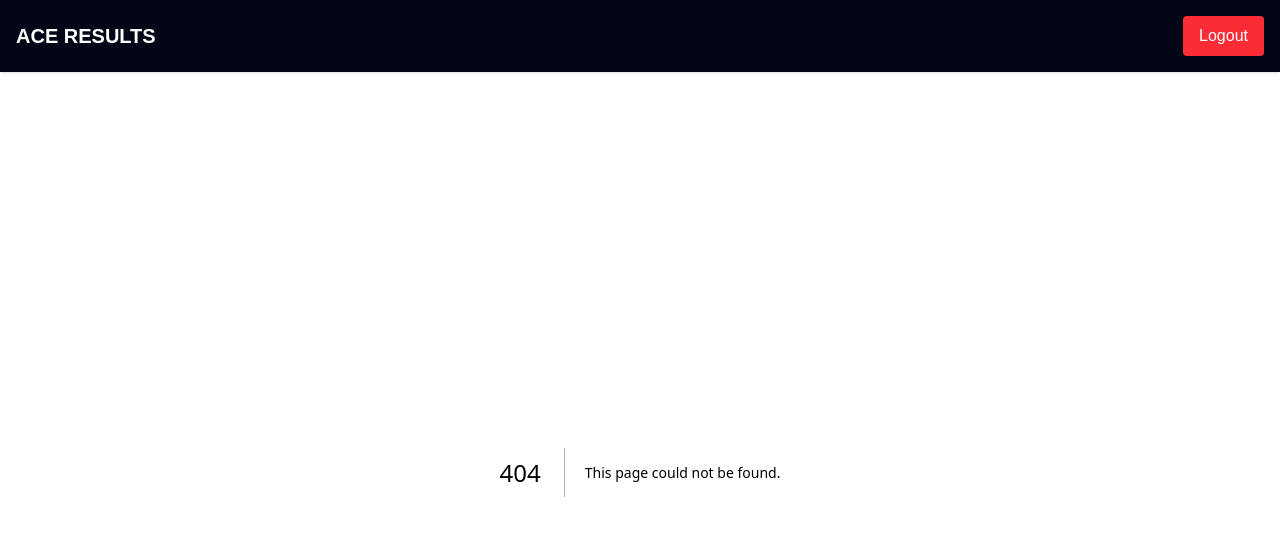
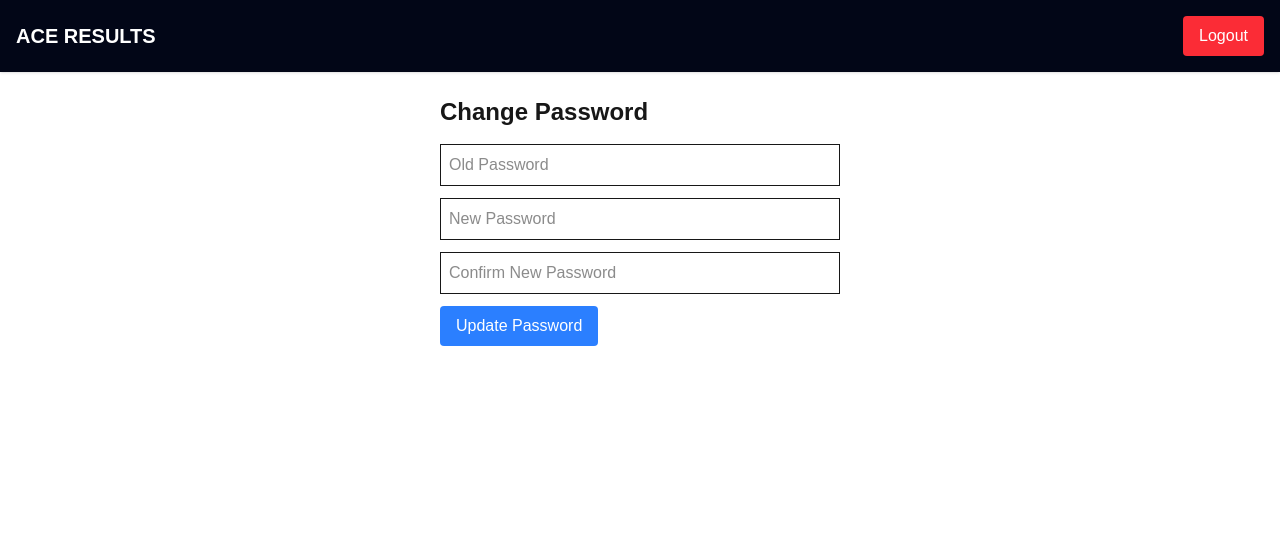
Before and after one commit to YASHWANTHGUNA/aceresults, a Next.js app in the folder aceresults/: page /change-password in a window 1280 px wide. Before the commit this address had no page. Shown: the top 536 px of the page. Built offline with nearby package versions, Linux system fonts and the light colour scheme.

Commit message:
Updated version

```diff
--- /dev/null
+++ b/aceresults/src/app/api/change-password/route.js
@@ -0,0 +1,38 @@
+import { connectDB } from "@/lib/db";
+import Student from "@/models/Student";
+import bcrypt from "bcryptjs";
+
+export async function POST(req) {
+  await connectDB();
+
+  const body = await req.json();
+
+  const { rollNumber, oldPassword, newPassword } = body;
+
+  const student = await Student.findOne({ rollNumber });
+
+  if (!student) {
+    return Response.json({ message: "Student not found" });
+  }
+
+  // Compare old password with stored hash
+  const isMatch = await bcrypt.compare(oldPassword, student.passwordHash);
+
+  if (!isMatch) {
+    return Response.json({ message: "Old password incorrect" });
+  }
+
+  // Validate new password length
+  if (newPassword.length < 6) {
+    return Response.json({ message: "Password must be at least 6 characters" });
+  }
+
+  // Hash the new password
+  const newHash = await bcrypt.hash(newPassword, 10);
+
+  student.passwordHash = newHash;
+
+  await student.save();
+
+  return Response.json({ message: "Password updated successfully" });
+}
--- /dev/null
+++ b/aceresults/src/app/change-password/page.jsx
@@ -0,0 +1,71 @@
+"use client";
+
+import { useState } from "react";
+
+export default function ChangePassword() {
+  const [oldPassword, setOldPassword] = useState("");
+  const [newPassword, setNewPassword] = useState("");
+  const [confirmPassword, setConfirmPassword] = useState("");
+
+  const handleChangePassword = async () => {
+
+    if (newPassword !== confirmPassword) {
+      alert("New passwords do not match");
+      return;
+    }
+
+    const rollNumber = localStorage.getItem("rollNumber");
+
+    const res = await fetch("/api/change-password", {
+      method: "POST",
+      headers: {
+        "Content-Type": "application/json",
+      },
+      body: JSON.stringify({
+        rollNumber,
+        oldPassword,
+        newPassword,
+      }),
+    });
+
+    const data = await res.json();
+
+    alert(data.message);
+  };
+
+  return (
+    <div className="p-6 max-w-md mx-auto">
+
+      <h1 className="text-2xl font-bold mb-4">Change Password</h1>
+
+      <input
+        type="password"
+        placeholder="Old Password"
+        className="border p-2 w-full mb-3"
+        onChange={(e) => setOldPassword(e.target.value)}
+      />
+
+      <input
+        type="password"
+        placeholder="New Password"
+        className="border p-2 w-full mb-3"
+        onChange={(e) => setNewPassword(e.target.value)}
+      />
+
+      <input
+        type="password"
+        placeholder="Confirm New Password"
+        className="border p-2 w-full mb-3"
+        onChange={(e) => setConfirmPassword(e.target.value)}
+      />
+
+      <button
+        onClick={handleChangePassword}
+        className="bg-blue-500 text-white px-4 py-2 rounded"
+      >
+        Update Password
+      </button>
+
+    </div>
+  );
+}
--- a/aceresults/src/app/dashboard/page.jsx
+++ b/aceresults/src/app/dashboard/page.jsx
@@ -7,16 +7,11 @@ import PerformanceChart from "@/components/PerformanceChart";
 export default function Dashboard() {
   return (
     <main className="min-h-screen bg-[#020617] text-white px-8 py-6">
-
       {/* Header */}
       <section className="mb-10">
         <p className="text-green-400 text-sm mb-2">Login successful</p>
-        <h1 className="text-3xl font-semibold">
-          Hello, Rahul 👋
-        </h1>
-        <p className="text-white/60">
-          Roll Number: 23AG1A0501
-        </p>
+        <h1 className="text-3xl font-semibold">Hello, Rahul 👋</h1>
+        <p className="text-white/60">Roll Number: 23AG1A0501</p>
       </section>
 
       {/* Stat Cards */}
@@ -28,7 +23,6 @@ export default function Dashboard() {
 
       {/* Main Content */}
       <section className="grid grid-cols-1 lg:grid-cols-3 gap-8">
-
         {/* Left: Results & Actions */}
         <div className="lg:col-span-2 space-y-4">
           <h2 className="text-lg font-semibold mb-2">
@@ -58,37 +52,39 @@ export default function Dashboard() {
 
         {/* Right: Quick Links */}
         <div>
-          <h2 className="text-lg font-semibold mb-4">
-            Quick Links
-          </h2>
+          <h2 className="text-lg font-semibold mb-4">Quick Links</h2>
 
           <div className="space-y-3">
             <QuickLink label="Academic Calendar" />
             <QuickLink label="Exam Schedule" />
             <QuickLink label="Fee Payment" />
             <Link href="/feedback">
-              <div className="bg-white/5 hover:bg-white/10 transition
-                  border border-white/10 rounded-xl p-4 cursor-pointer">
+              <div
+                className="bg-white/5 hover:bg-white/10 transition
+                  border border-white/10 rounded-xl p-4 cursor-pointer"
+              >
                 <p className="font-medium">Feedback & Support</p>
                 <p className="text-sm text-white/50">
                   Report issues or suggestions
                 </p>
               </div>
             </Link>
+            <a href="/change-password">
+              <button className="w-full bg-yellow-500 text-white px-4 py-2 rounded hover:bg-yellow-600 transition font-medium">
+                Change Password
+              </button>
+            </a>
           </div>
         </div>
       </section>
 
       <section className="mt-14">
-        <h2 className="text-lg font-semibold mb-4">
-          Performance Trend (GPA)
-        </h2>
+        <h2 className="text-lg font-semibold mb-4">Performance Trend (GPA)</h2>
 
         <div className="mt-12">
           <PerformanceChart />
         </div>
       </section>
-
     </main>
   );
 }
--- a/aceresults/src/app/login/page.jsx
+++ b/aceresults/src/app/login/page.jsx
@@ -7,12 +7,31 @@ export default function Login() {
   const [rollNumber, setRollNumber] = useState("");
   const [password, setPassword] = useState("");
 
-  const handleSubmit = (event) => {
+  const handleSubmit = async (event) => {
     event.preventDefault();
-    if (rollNumber.trim()) {
-      localStorage.setItem("rollNumber", rollNumber);
+    try {
+      const res = await fetch("/api/login", {
+        method: "POST",
+        headers: {
+          "Content-Type": "application/json",
+        },
+        body: JSON.stringify({
+          rollNumber,
+          password,
+        }),
+      });
+
+      const data = await res.json();
+
+      if (res.ok) {
+        localStorage.setItem("rollNumber", data.student.rollNumber);
+        router.push("/dashboard");
+      } else {
+        alert(data.message || "Login failed");
+      }
+    } catch (error) {
+      alert("An error occurred. Please try again.");
     }
-    router.push("/dashboard");
   };
 
   return (
--- a/aceresults/src/app/results/page.jsx
+++ b/aceresults/src/app/results/page.jsx
@@ -9,7 +9,13 @@ export default function ResultsPage() {
 
   useEffect(() => {
     if (typeof window !== "undefined") {
-      const storedRollNumber = localStorage.getItem("rollNumber") || "";
+      const storedRollNumber = localStorage.getItem("rollNumber");
+
+      if (!storedRollNumber) {
+        window.location.href = "/";
+        return;
+      }
+
       setRollNumber(storedRollNumber);
     }
   }, []);
```
